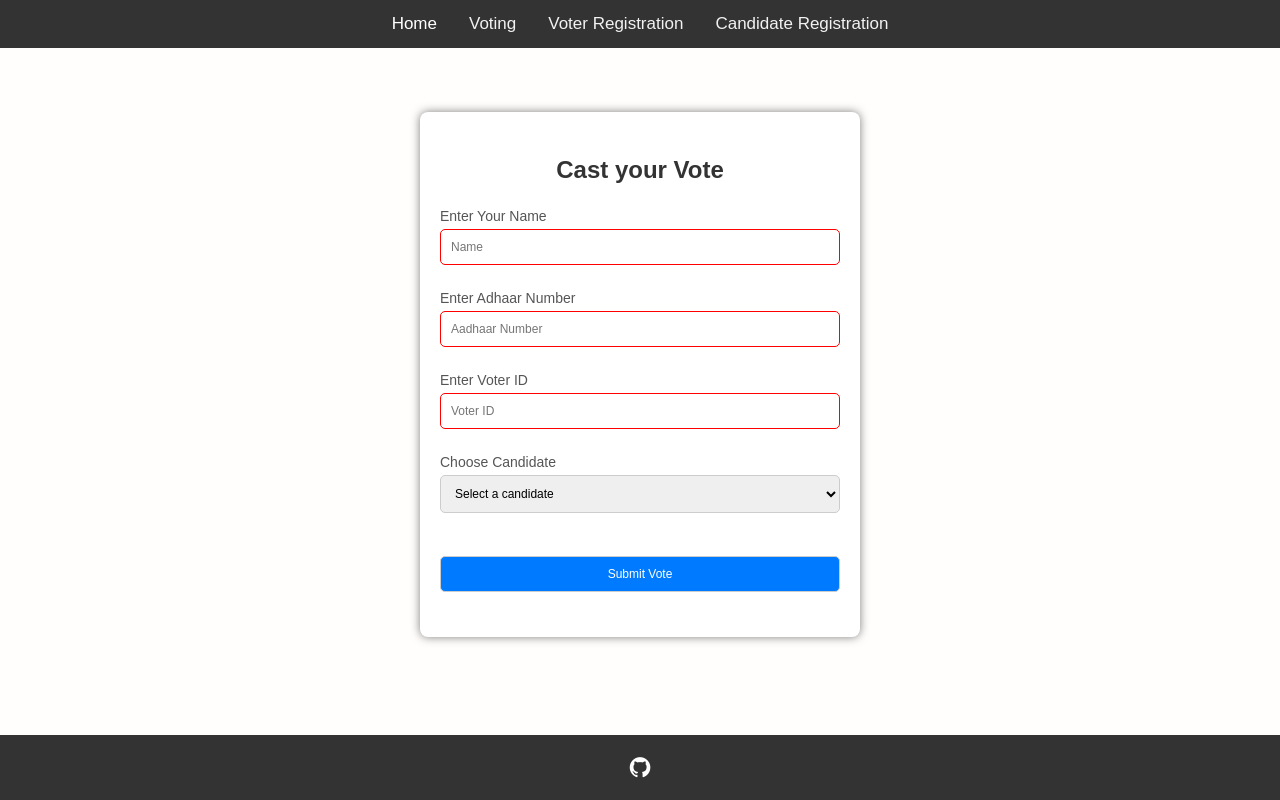
After one commit to kvardaan/ML-Based-Voting-System, a Flask app: page /voting in a window 1280 px wide. The commit adds this page. Run offline with Flask 3, Linux system fonts and the light colour scheme; data that the repository does not hold is empty.

Commit message:
Modifications

```diff
--- a/app.py
+++ b/app.py
@@ -1,13 +1,21 @@
 import pymongo
-from flask import Flask, render_template, request
+from flask import Flask, render_template, request, redirect, url_for
 from datetime import datetime
 import random
-import os
-from werkzeug.utils import secure_filename
+from PIL import Image
+import base64
+import io
+from random import randint
+
 
 app = Flask(__name__)
+app.secret_key = b'_5#y2L"F4Q8z\n\xec]/'
+
 mongoDB_connection = pymongo.MongoClient("mongodb+srv://<username>:<password>@cluster0.cynvddz.mongodb.net/")
 database = mongoDB_connection["voting_system"]
+voters_collection = database["voters"]
+candidates_collection = database["candidates"]
+votes_collection = database["votes"]
 
 class Voter:
     def __init__(self, voter_id, full_name, adhaar_id, face_data, fingerprint_data):
@@ -36,16 +44,20 @@ def voter_registration():
 def candidate_registration():
     return render_template('candidate_registration.html')
 
+@app.route('/voting')
+def voting():
+    candidates = candidates_collection.find()  # Fetch all candidates from the database
+    return render_template('voting.html', candidates=candidates)
 
 @app.route('/voting_results')
 def voting_results():
-    candidates_data = dashboard()
+    candidates_data, colors, winner = dashboard()
 
     # Check if there are no votes
     if candidates_data is None:
-        return render_template('voting_results.html', candidates=None)  # Render the template with no votes
+        return render_template('voting_results.html', candidates=None, backgroundColors=None)  # Render the template with no votes
 
-    return render_template('voting_results.html', candidates=candidates_data)  # Render the template with voting results
+    return render_template('voting_results.html', candidates=candidates_data, backgroundColors=colors, winner=winner)  # Render the template with voting results
 
 
 @app.route('/submit_voter_registration', methods=['POST'])
@@ -58,7 +70,6 @@ def submit_voter_registration():
         voter_id = generate_voter_id()
 
         # Save the generated voter ID to MongoDB for voters
-        voters_collection = database["voters"]
         new_voter = Voter(voter_id, full_name, adhaar_id, face_data, fingerprint_data)
         voters_collection.insert_one(new_voter.__dict__)
 
@@ -74,19 +85,39 @@ def submit_voter_registration():
 def submit_candidate_registration():
     full_name = request.form.get('name')
     party_name = request.form.get('partyName')
-    symbol = request.files['symbol']
+    image = request.files['image']  # Retrieve the candidate image file
 
     # Generate Voter ID Number for candidate (not necessary but kept for consistency)
-    voter_id = generate_voter_id()
+    candidate_id = generate_voter_id()
 
     # Save the candidate information to MongoDB for candidates
-    candidates_collection = database["candidates"]
-    symbol_path = save_symbol(symbol)
-    new_candidate = Candidate(voter_id, full_name, party_name, symbol_path)
+    # symbol_path = save_symbol(symbol)
+    image_data = save_image(image)  # Save the candidate image and retrieve its data
+
+    # Encode the image data to base64
+    image_data_base64 = base64.b64encode(image_data).decode('utf-8')
+
+    new_candidate = Candidate(candidate_id, full_name, party_name, image_data_base64)
     candidates_collection.insert_one(new_candidate.__dict__)
 
     # Render the display template directly with the generated voter ID
-    return render_template('display_candidate_info.html', voter_id=voter_id, full_name=full_name, party_name=party_name, symbol_path=new_candidate.symbol_path)
+    return render_template('display_candidate_info.html', candidate_id=candidate_id, full_name=full_name, party_name=party_name, image_data=image_data_base64)
+
+@app.route('/submit_vote', methods=['POST'])
+def submit_vote():
+    voter_id = request.form.get('voterId')  # Get the voter ID from the form
+    candidate_id = request.form.get('candidate')  # Get the candidate ID from the form
+
+    # Check if the voter has already voted
+    if votes_collection.find_one({'voter_id': voter_id}):
+        return redirect(url_for('voting', message='You have already voted!'))
+
+    # Insert the vote into the votes collection
+    vote_data = {'voter_id': voter_id, 'candidate_id': candidate_id}
+    votes_collection.insert_one(vote_data)
+
+    # Redirect the user to the voting results page
+    return redirect(url_for('voting', message='Voted Successfully!'))
 
 def generate_voter_id():
     # Get the current timestamp to add to the voter ID
@@ -100,33 +131,61 @@ def generate_voter_id():
 
     return voter_id
 
-def save_symbol(symbol_file):
-    # Ensure the 'symbols' directory exists
-    symbols_directory = 'static/symbols'
-    os.makedirs(symbols_directory, exist_ok=True)
+# Function to save image
+def save_image(image_file):
+    # Open the image using PIL
+    image = Image.open(image_file.stream)
 
-    # Save the uploaded symbol file and return the file path
-    symbol_path = os.path.join(symbols_directory, secure_filename(symbol_file.filename))
-    symbol_file.save(symbol_path)
-    return symbol_path
+    # Convert the image to RGB mode (compatible with JPEG)
+    image = image.convert('RGB')
 
-# Dashboard Work
+    # Save the image as JPEG
+    with io.BytesIO() as output:
+        image.save(output, format="JPEG")
+        image_data = output.getvalue()
+
+    return image_data
+
 def dashboard():
-    votes_collection = database["votes"]
-    # if votes_collection.count_documents({}) == 0:
-    #     votes_collection.insert_many(sample_data)
+    candidates_data = {}
 
+    # Fetch all candidates from the candidates collection
+    candidates = list(candidates_collection.find())
 
+    # Generate random colors for each candidate
+    colors = ['rgba({}, {}, {}, 0.5)'.format(randint(0, 255), randint(0, 255), randint(0, 255)) for _ in range(len(candidates))]
+
+    # Iterate over each candidate and initialize their vote count
+    for candidate in candidates:
+        candidate_party = f"{candidate['name']} ({candidate['party_name']})"
+        candidates_data[candidate_party] = 0
+
+    # Fetch all votes from the votes collection
     votes = list(votes_collection.find())
-    candidates = {}
+
+    # Iterate over each vote and aggregate the vote count for each candidate
     for vote in votes:
-        candidate_party = f"{vote['candidate']} ({vote['party']})"
-        if candidate_party in candidates:
-            candidates[candidate_party] += vote['votes']
-        else:
-            candidates[candidate_party] = vote['votes']
-    return candidates  # Return the dictionary containing candidate data
+        candidate_id = vote['candidate_id']
+        candidate = candidates_collection.find_one({'candidate_id': candidate_id})
+        if candidate:
+            candidate_party = f"{candidate['name']} ({candidate['party_name']})"
+            if candidate_party in candidates_data:
+                candidates_data[candidate_party] += 1
 
+    # Find the winner(s)
+    winner = get_winner(candidates_data)
+
+    return candidates_data, colors, winner  # Return the dictionary containing candidate data, colors, and winner
+
+def get_winner(candidates_data):
+    if not candidates_data:
+        return None
+
+    # Find the candidate(s) with the most votes
+    max_votes = max(candidates_data.values())
+    winners = [candidate for candidate, votes in candidates_data.items() if votes == max_votes]
+
+    return winners
 
 if __name__ == '__main__':
     app.run(debug=True)
--- a/static/index.css
+++ b/static/index.css
@@ -35,7 +35,8 @@ label {
 
 input[type="text"],
 input[type="file"],
-input[type="submit"] {
+input[type="submit"],
+select { /* Add select element styling */
     width: 100%;
     padding: 10px;
     margin-bottom: 25px;
@@ -46,8 +47,7 @@ input[type="submit"] {
     transition: border-color 0.3s;
 }
 
-input[type="text"]:focus,
-input[type="file"]:focus {
+select:focus { /* Add focus styling for select element */
     border-color: #007bff;
     outline: none;
 }
@@ -146,8 +146,6 @@ footer a {
 footer a:hover {
     color: #ccc;
 }
-
-
 
 .topnav {
     overflow: hidden;
--- a/templates/index.html
+++ b/templates/index.html
@@ -10,8 +10,8 @@
 </head>
 <body>
     <div class="topnav" id="myTopnav">
-    <a {% block homeActive %}{% endblock %} href="/" class="active">Home </a>
-    <a {% block votingActive %}{% endblock %} href="/">Voting</a>
+        <a {% block homeActive %}{% endblock %} href="/" class="active">Home</a>
+        <a {% block votingActive %}{% endblock %} href="{{ url_for('voting') }}">Voting</a>
         <a {% block voter_registrationActive %}{% endblock %} href="{{ url_for('voter_registration') }}">Voter Registration</a>
         <a {% block candidate_registrationActive %}{% endblock %} href="{{ url_for('candidate_registration') }}">Candidate Registration</a>
         <a href="javascript:void(0);" class="icon" onclick="myFunction()">
@@ -20,7 +20,9 @@
     </div>
 
     <div class="container mt-4">
-        {% block content %}{% endblock %}
+        {% block content %}
+        <!-- This is where the content from different pages will be inserted -->
+        {% endblock %}
     </div>
 
     <footer>
@@ -29,7 +31,6 @@
         </div>
     </footer>
 
-    <!-- Your JavaScript files here -->
     <script>
         function myFunction() {
             var x = document.getElementById("myTopnav");
--- a/templates/voter_registration.html
+++ b/templates/voter_registration.html
@@ -19,6 +19,4 @@
         <button type="submit" value="Submit" style="font-weight: bold; font-size: 14px">Submit</button>
     </form>
 
-    <!-- Include the same pop-up container and JavaScript code for the pop-up -->
-    <!-- ... (Copy the pop-up container and JavaScript code) -->
 {% endblock %}
--- /dev/null
+++ b/templates/voting.html
@@ -0,0 +1,58 @@
+{% extends 'index.html' %}
+
+{% block content %}
+<div class="container mt-4">
+    <form action="/submit_vote" method="post">
+        <h3>Cast your Vote</h3>
+
+        <label for="name">Enter Your Name</label>
+        <input type="text" id="name" name="name" placeholder="Name" required>
+
+        <label for="adhaarId">Enter Adhaar Number</label>
+        <input type="text" id="adhaarId" name="adhaarId" placeholder="Aadhaar Number" required>
+
+        <label for="voterId">Enter Voter ID</label>
+        <input type="text" id="voterId" name="voterId" placeholder="Voter ID" required>
+
+        <!-- Display candidate symbol separately -->
+        <div id="candidateSymbol">
+            <!-- The selected candidate symbol will be displayed here -->
+        </div>
+
+        <label for="candidate">Choose Candidate</label>
+        <select id="candidate" name="candidate" required onchange="displayCandidateInfo(this)">
+            <option value="" disabled selected>Select a candidate</option>
+            {% for candidate in candidates %}
+                <option value="{{ candidate.candidate_id }}" data-symbol="{{ candidate.symbol_path }}">{{ candidate.name }} - {{ candidate.party_name }}</option>
+            {% endfor %}
+        </select><br><br>
+
+        <input type="submit" value="Submit Vote">
+    </form>
+</div>
+<script>
+    // Retrieve the message from the URL query parameter
+    const urlParams = new URLSearchParams(window.location.search);
+    const message = urlParams.get('message');
+
+    // Display a pop-up message if a message is received
+    if (message) {
+        alert(message);
+    }
+
+    // Function to display candidate info including the symbol based on the selected option
+    function displayCandidateInfo(select) {
+        const symbolPath = select.options[select.selectedIndex].getAttribute('data-symbol');
+        document.getElementById('candidateSymbol').innerHTML = ''; // Clear previous symbol
+        if (symbolPath) {
+            // Create and append image element with fixed size
+            const img = document.createElement('img');
+            img.src = symbolPath;
+            img.alt = 'Symbol';
+            img.height = 50;
+            img.width = 50;
+            document.getElementById('candidateSymbol').appendChild(img);
+        }
+    }
+</script>
+{% endblock %}
```
Also changed, not shown: templates/candidate_registration.html (+2 -5 lines), templates/display_candidate_info.html (+3 -2 lines), templates/voting_results.html (+30 -60 lines), static/symbols/anurag.png (deleted), 1 other file. Lines whose indentation alone changed are shown as unchanged.
